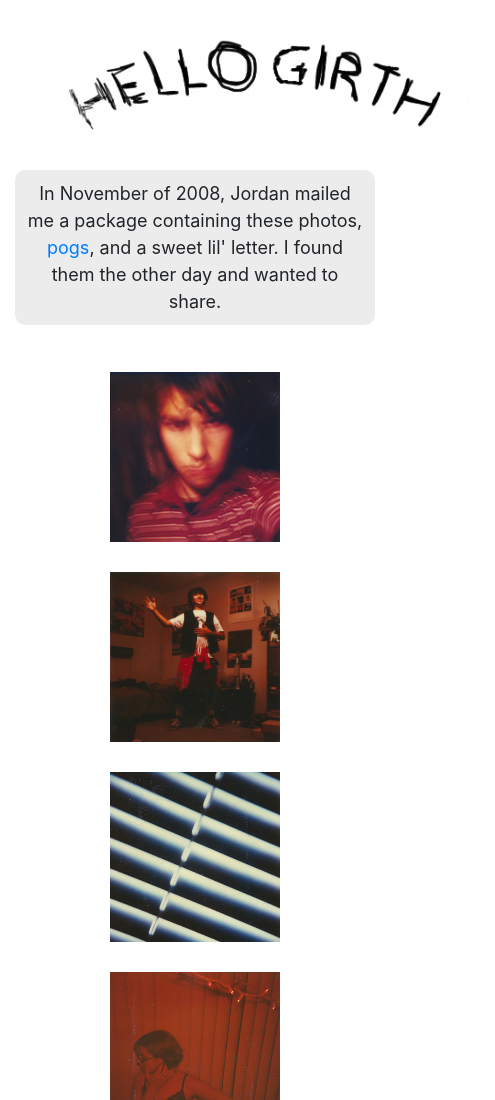
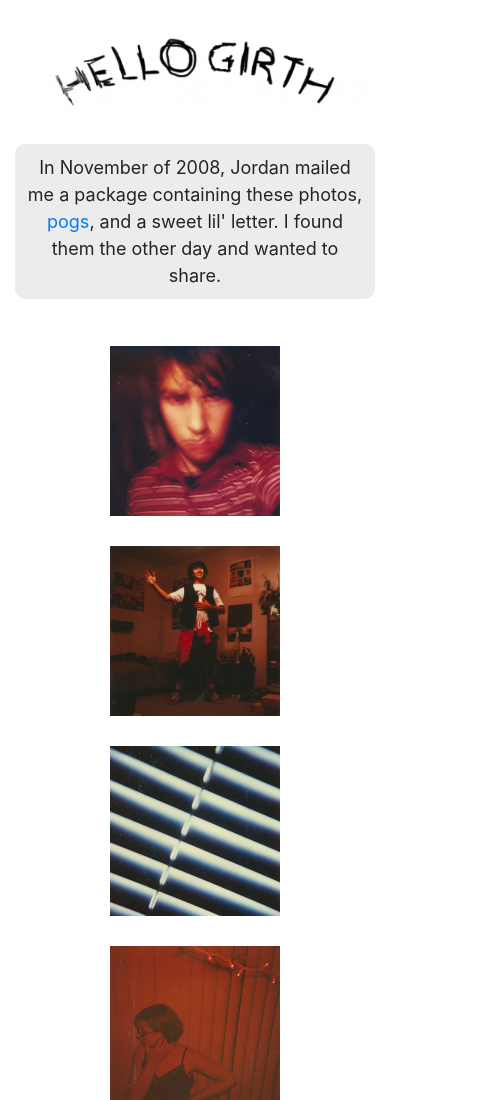
Before and after one commit to pretty-sure/Jordan, a plain HTML site: page index.html in a window 390 px wide. Shown: the top 1100 px of the page, 495 px wide, since content can reach past the window. Drawn offline with nearby package versions, Linux system fonts and the light colour scheme.

Commit message:
updated to be responsive

```diff
--- a/css/style.css
+++ b/css/style.css
@@ -5,8 +5,13 @@ body {
   background-position: center; */
 }
 
+img {
+  width: 100%;
+}
+
 .container {
   text-align: center;
+  width: auto;
 
 }
 
```
